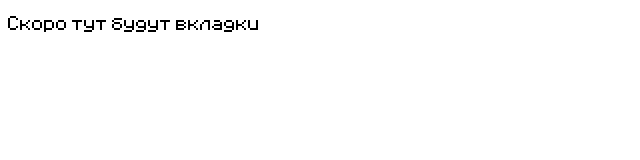
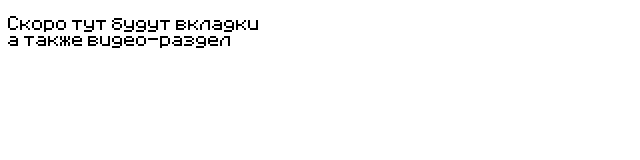
Before and after one commit to Dimaomg2/Site, a plain HTML site: page tabs.html in a window 1280 px wide. Shown: the whole page, without its empty margins (0-640 px from the left). Drawn offline with Linux system fonts and the light colour scheme.

Commit message:
Update tabs.html

```diff
--- a/tabs.html
+++ b/tabs.html
@@ -7,6 +7,6 @@
   <title>Вкладки</title>
 </head>
 <body>
-  <p style="font-family: M">Скоро тут будут вкладки</p>
+  <p style="font-family: M">Скоро тут будут вкладки<br>а также видео-раздел</p>
 </body>
 </html>
```
